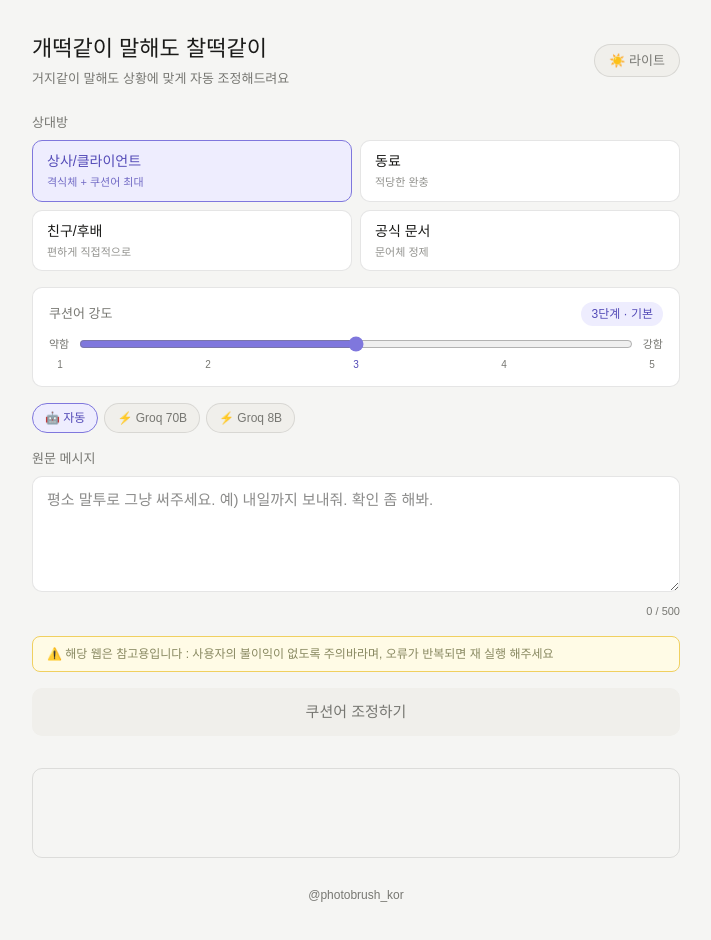
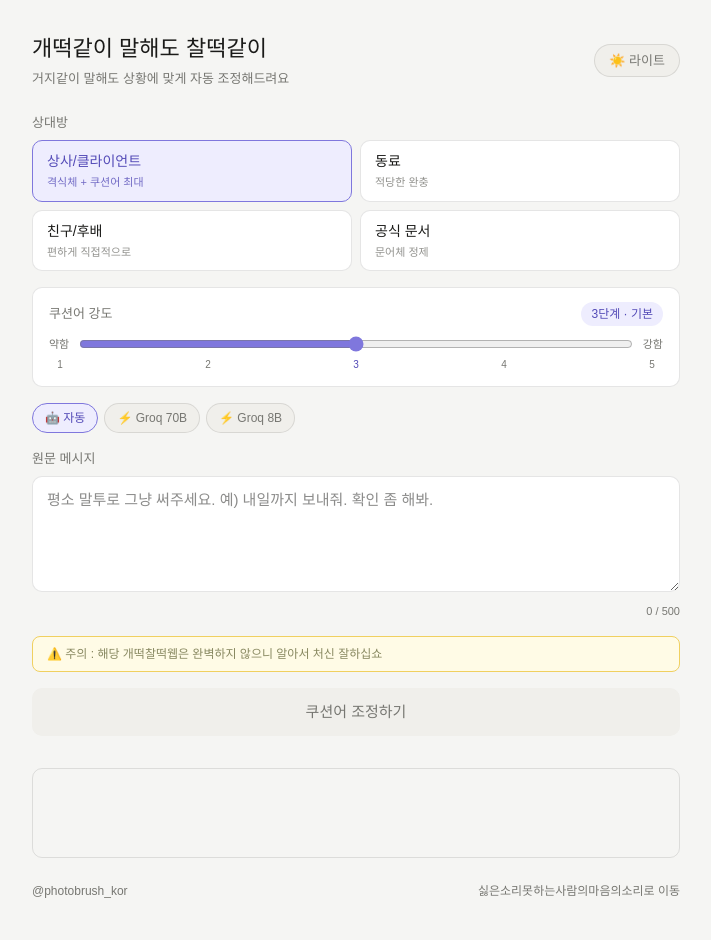
Before and after one commit to korphotobrush/cushion, a Next.js app: page / in a window 1280 px wide. Shown: the top 940 px of the page, without its empty margins (284-995 px from the left). Built offline with nearby package versions, Linux system fonts and the light colour scheme.

Commit message:
add danhobax link

```diff
--- a/app/page.tsx
+++ b/app/page.tsx
@@ -194,7 +194,7 @@ export default function Home() {
           borderRadius: 8, padding: "8px 14px", marginBottom: "1rem",
           fontSize: 12, color: "#888860"
         }}>
-          ⚠️ 해당 웹은 참고용입니다 : 사용자의 불이익이 없도록 주의바라며, 오류가 반복되면 재 실행 해주세요
+          ⚠️ 주의 : 해당 개떡찰떡웹은 완벽하지 않으니 알아서 처신 잘하십쇼
         </div>
 
         {/* 버튼 */}
@@ -314,11 +314,16 @@ export default function Home() {
         {/* 하단 광고 */}
         <div style={{ border: `0.5px solid ${border}`, borderRadius: 10, height: 90, marginTop: "2rem" }} />
 
-        {/* 인스타그램 */}
-        <div style={{ textAlign: "center", marginTop: "1.5rem" }}>
+        {/* 인스타그램 + 관련 서비스 */}
+        <div style={{ display: "flex", justifyContent: "space-between", alignItems: "center", marginTop: "1.5rem" }}>
           <a href="https://instagram.com/photobrush_kor" target="_blank" rel="noopener noreferrer"
             style={{ fontSize: 12, color: txt2, textDecoration: "none" }}>
             @photobrush_kor
+          </a>
+          <a href="https://danhobax.vercel.app" target="_blank" rel="noopener noreferrer"
+            style={{ fontSize: 12, color: txt2, textDecoration: "none" }}>
+            싫은소리못하는사람의마음의소리로 이동
+
           </a>
         </div>
 
```
